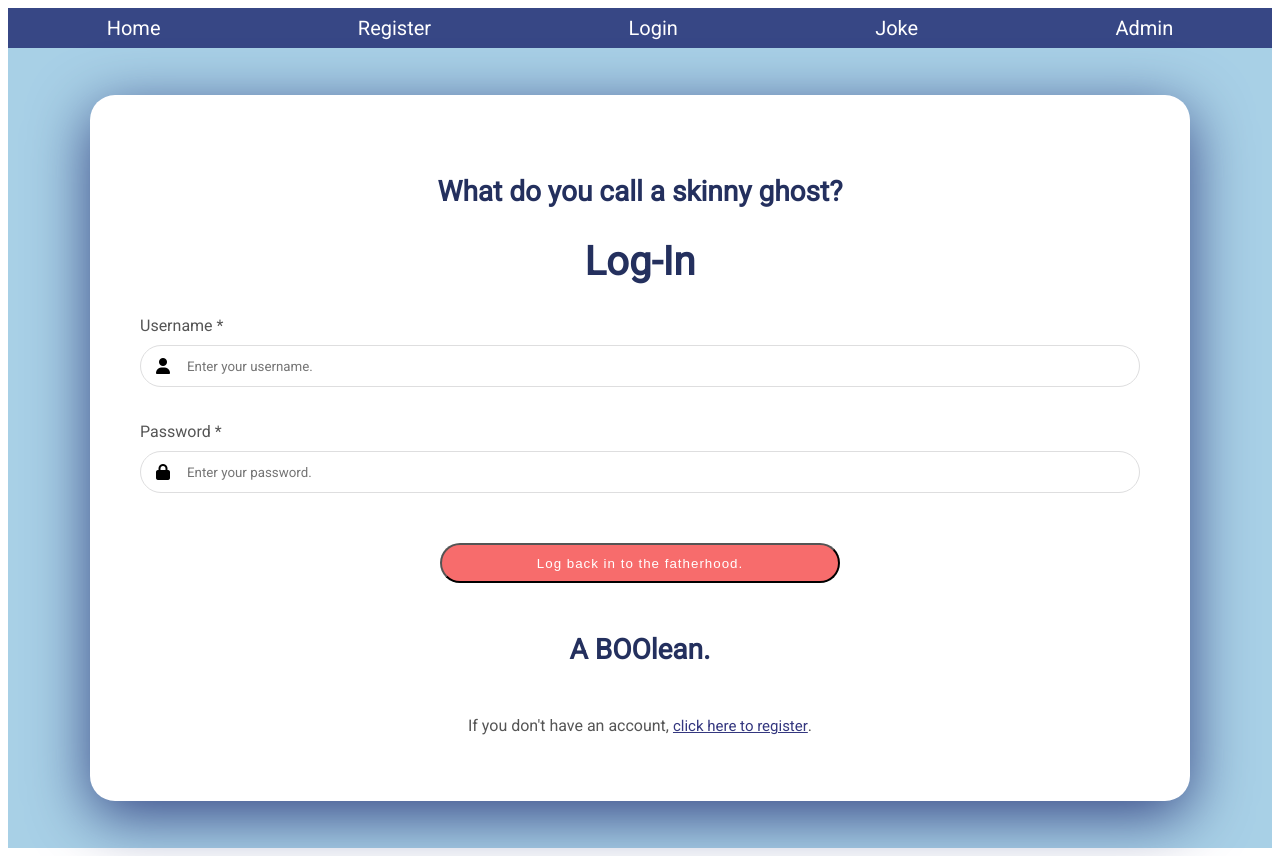
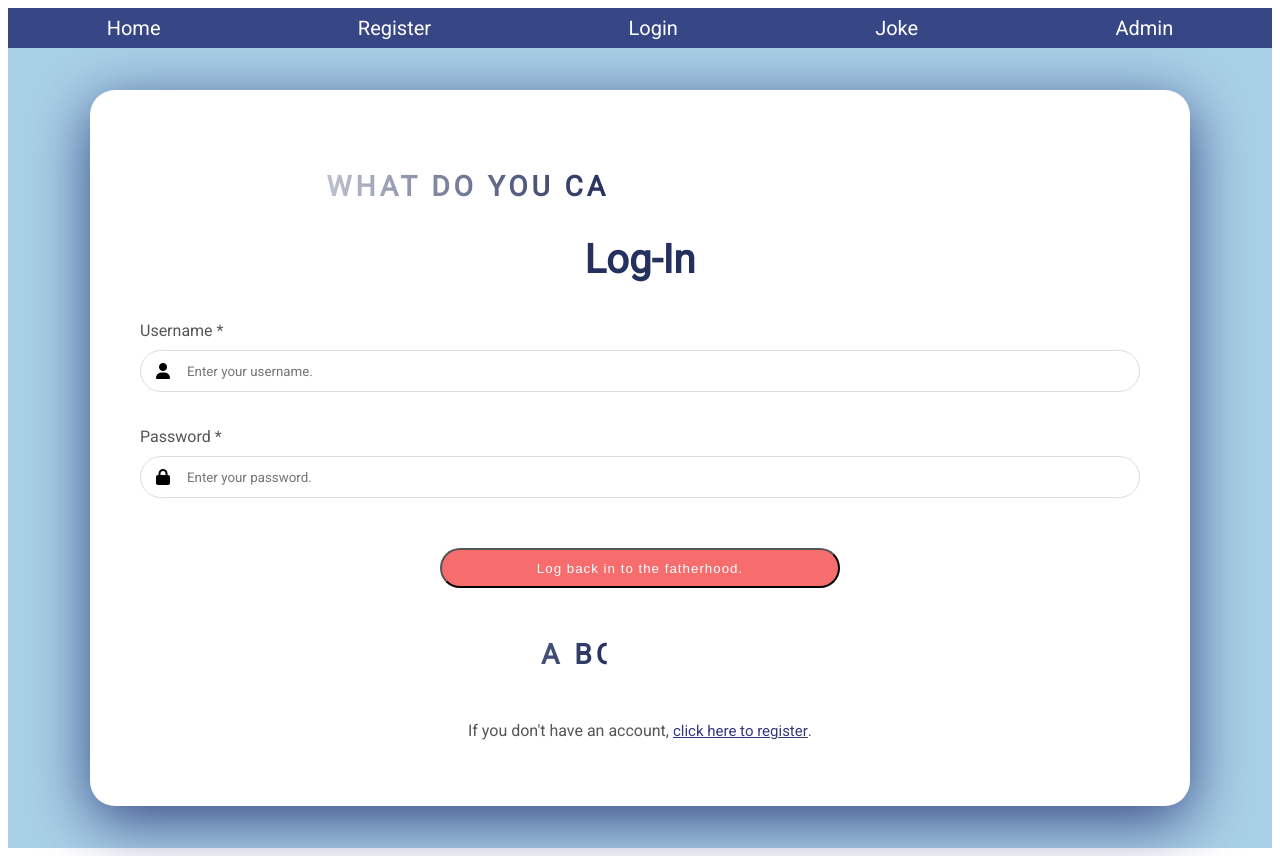
Before and after one commit to DadJokes-Nov/Front-End, a React (Create React App) app: page /login in a window 1280 px wide. Built offline with nearby package versions, Linux system fonts and the light colour scheme.

Commit message:
added animation for the jokes on login and register pages using scss files

```diff
--- a/src/components/Login/Login.js
+++ b/src/components/Login/Login.js
@@ -123,7 +123,7 @@ const LoginUserForm = ({ values, errors, touched, status }) => {
    <div className={classes.background}>
         <div className={classes.container}>
             <h1 className={classes.joke}>What do you call a skinny ghost?</h1>
-            <h1 className={classes.title}>Log-In</h1>
+            <h2 className={classes.title}>Log-In</h2>
             <Form className={classes.formcont}>
                 <div className={classes.formwrapper}>
                 <div className={classes.errors}>
--- /dev/null
+++ b/src/components/Login/Login.scss
@@ -0,0 +1,21 @@
+h1{
+    position: relative;
+    text-transform: uppercase;
+    letter-spacing: 4px;
+    overflow: hidden;
+    background: linear-gradient(90deg, #24305E, #fff, #24305E);
+    background-repeat: no-repeat;
+    background-size: 80%;
+    animation: animate 15s linear infinite;
+    -webkit-background-clip: text;
+    -webkit-text-fill-color: rgba(255, 255, 255, 0);
+  }
+
+  @keyframes animate {
+    0% {
+      background-position: -500%;
+    }
+    100% {
+      background-position: 500%;
+    }
+}
--- a/src/components/Register/Register.js
+++ b/src/components/Register/Register.js
@@ -10,6 +10,8 @@ import Card from '@material-ui/core/Card';
 import CardContent from '@material-ui/core/CardContent';
 import CardMedia from '@material-ui/core/CardMedia';
 import Typography from '@material-ui/core/Typography';
+
+import "../Register/Register.scss";
 
 const useStyles = makeStyles({
     background:{
--- /dev/null
+++ b/src/components/Register/Register.scss
@@ -0,0 +1,21 @@
+h1{
+    position: relative;
+    text-transform: uppercase;
+    letter-spacing: 4px;
+    overflow: hidden;
+    background: linear-gradient(90deg, #24305E, #fff, #24305E);
+    background-repeat: no-repeat;
+    background-size: 80%;
+    animation: animate 15s linear infinite;
+    -webkit-background-clip: text;
+    -webkit-text-fill-color: rgba(255, 255, 255, 0);
+  }
+
+  @keyframes animate {
+    0% {
+      background-position: -500%;
+    }
+    100% {
+      background-position: 500%;
+    }
+}
```
